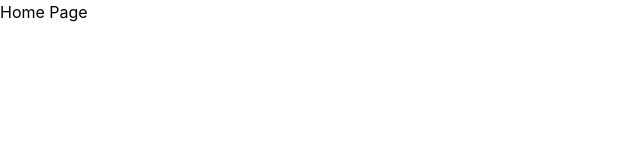
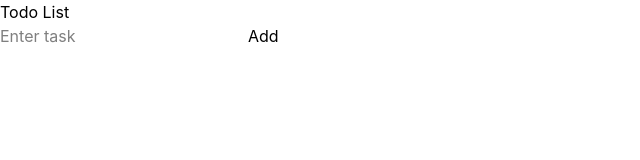
Before and after one commit to priyankaprabhu07/Study, a React (Vite) app in the folder todo-app/frontend/: page / in a window 1280 px wide. Shown: the top 160 px of the page, without its empty margins (0-640 px from the left). Built offline with nearby package versions, Linux system fonts and the light colour scheme.

Commit message:
added gcloud report

```diff
--- a/todo-app/frontend/index.html
+++ b/todo-app/frontend/index.html
@@ -4,7 +4,7 @@
     <meta charset="UTF-8" />
     <link rel="icon" type="image/svg+xml" href="/vite.svg" />
     <meta name="viewport" content="width=device-width, initial-scale=1.0" />
-    <title>gotilla</title>
+    <title>Todo List</title>
   </head>
   <body>
     <div id="root"></div>
--- a/todo-app/frontend/src/App.jsx
+++ b/todo-app/frontend/src/App.jsx
@@ -1,12 +1,14 @@
 import React from "react"
-import { Route, Routes } from "react-router-dom"
+import { BrowserRouter, Route, Routes } from "react-router-dom"
 import Home from "./Home"
 
 function App() {
   return (
-    <Routes>
-     <Route path="/" element={<Home />} />
-    </Routes>
+    <BrowserRouter>
+      <Routes>
+        <Route path="/" element={<Home />} />
+      </Routes>
+    </BrowserRouter>
   )
 }
 
--- a/todo-app/frontend/src/Home.jsx
+++ b/todo-app/frontend/src/Home.jsx
@@ -1,7 +1,44 @@
-import React from "react";
+
+import React, { useState } from "react";
 
 function Home() {
-  return <h1>Home Page</h1>;
+  const [task, setTask] = useState("");
+  const [todos, setTodos] = useState([]);
+
+  const addTask = () => {
+    if (task === "") return;
+    setTodos([...todos, task]);
+    setTask("");
+  };
+
+  const deleteTask = (index) => {
+    const updated = todos.filter((_, i) => i !== index);
+    setTodos(updated);
+  };
+
+  return (
+    <div>
+      <h1>Todo List</h1>
+
+      <input
+        type="text"
+        placeholder="Enter task"
+        value={task}
+        onChange={(e) => setTask(e.target.value)}
+      />
+
+      <button onClick={addTask}>Add</button>
+
+      <ul>
+        {todos.map((item, index) => (
+          <li key={index}>
+            {item}
+            <button onClick={() => deleteTask(index)}>Delete</button>
+          </li>
+        ))}
+      </ul>
+    </div>
+  );
 }
 
 export default Home;
--- a/todo-app/frontend/src/main.jsx
+++ b/todo-app/frontend/src/main.jsx
@@ -5,9 +5,7 @@ import App from './App.jsx'
 import {BrowserRouter} from 'react-router-dom'
 
 createRoot(document.getElementById('root')).render(
-  <BrowserRouter>
     <StrictMode>
       <App />
     </StrictMode>
-  </BrowserRouter>
 )
```
Also changed, not shown: 2 other files (tests, documents, lock files or other folders).
